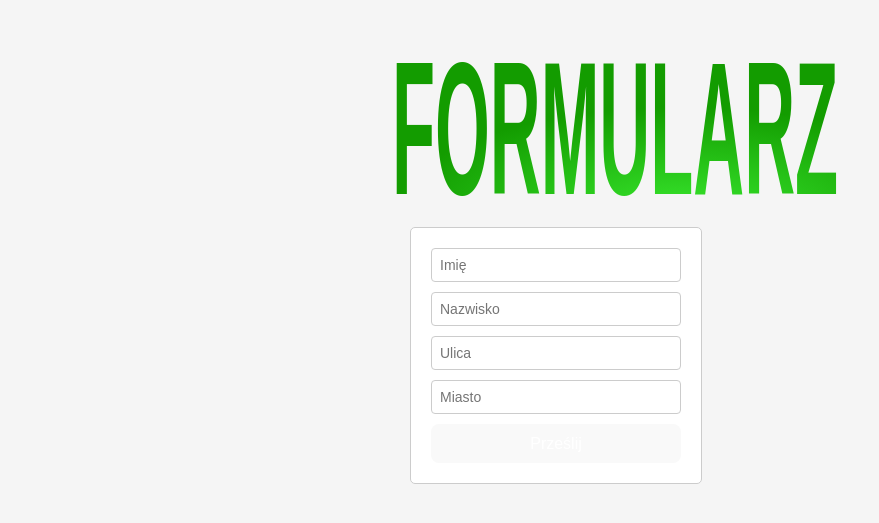
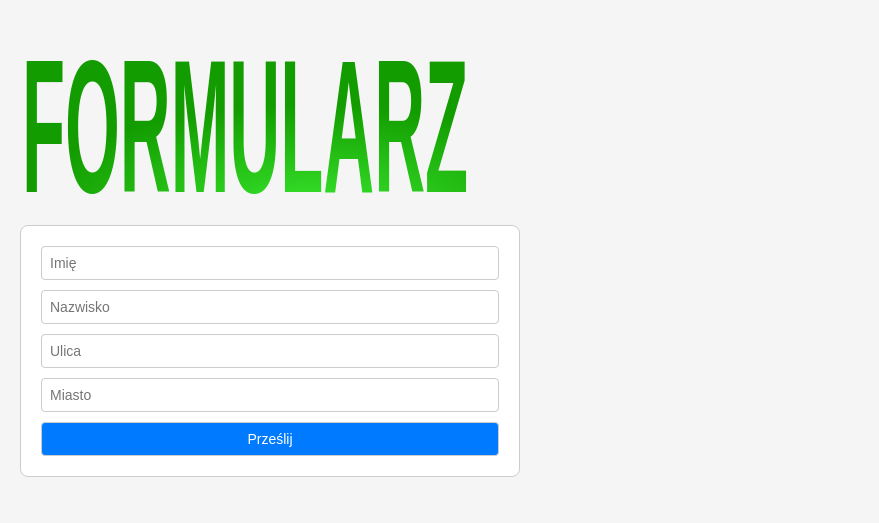
Before and after one commit to SzymeQ-pl/formularz, a React (Vite) app: page / in a window 1280 px wide. Shown: the part 123-646 px from the top of the page, without its empty margins (0-879 px from the left). Built offline with nearby package versions, Linux system fonts and the light colour scheme.

Commit message:
Update App.css

```diff
--- a/src/App.css
+++ b/src/App.css
@@ -1,62 +1,74 @@
+/* App.css */
 body {
-  background-color: #f5f5f5;
-  color: #333;
-  font-family: Arial, sans-serif;
   margin: 0;
   padding: 0;
-  display: flex;
-  justify-content: center;
-  align-items: center;
-  min-height: 100vh
+  font-family: Arial, sans-serif;
+  background-color: #f5f5f5;
 }
 
-form {
+.container {
+  max-width: 600px;
+  margin: 20px auto;
+  padding: 20px;
+  text-align: center;
+}
+
+.banner {
+  width: 100%;
+  max-height: 150px;
+  object-fit: contain;
+  margin-bottom: 20px;
+}
+
+.form {
   display: flex;
   flex-direction: column;
   gap: 10px;
-  width: 250px;
-  margin: 20px;
+  background-color: #fff;
   padding: 20px;
-  background-color: #fff;
+  border-radius: 8px;
   border: 1px solid #ccc;
-  border-radius: 5px;
+  margin-bottom: 30px;
 }
 
-input,
-button {
+.form input,
+.form button {
   padding: 8px;
   font-size: 14px;
   border: 1px solid #ccc;
   border-radius: 4px;
 }
 
-input:focus {
+.form input:focus {
   outline: none;
   border-color: #007bff;
 }
 
-button {
+.form button {
   background-color: #007bff;
   color: white;
   cursor: pointer;
   transition: background-color 0.2s;
 }
 
-button:hover {
+.form button:hover {
   background-color: #0056b3;
 }
 
-table {
+.table {
+  width: 100%;
   border-collapse: collapse;
-  margin: 20px;
-  width: 300px;
   background-color: #fff;
-  border: 1px solid #ccc;
-  border-radius: 5px;
+  border-radius: 8px;
   overflow: hidden;
 }
 
-table td {
+.table th,
+.table td {
   padding: 8px;
   border: 1px solid #ccc;
 }
+
+.table th {
+  background-color: #f0f0f0;
+}
```
